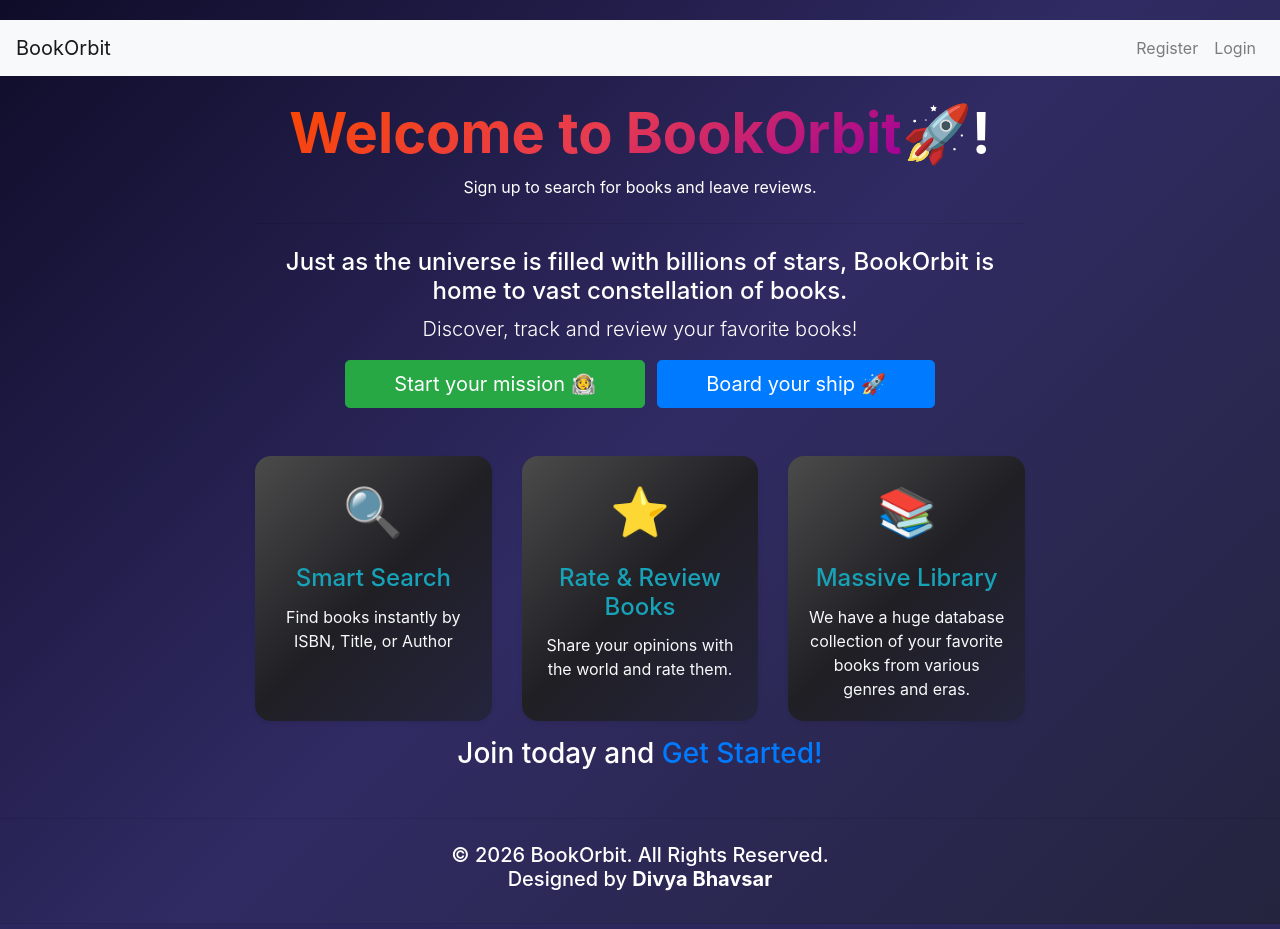
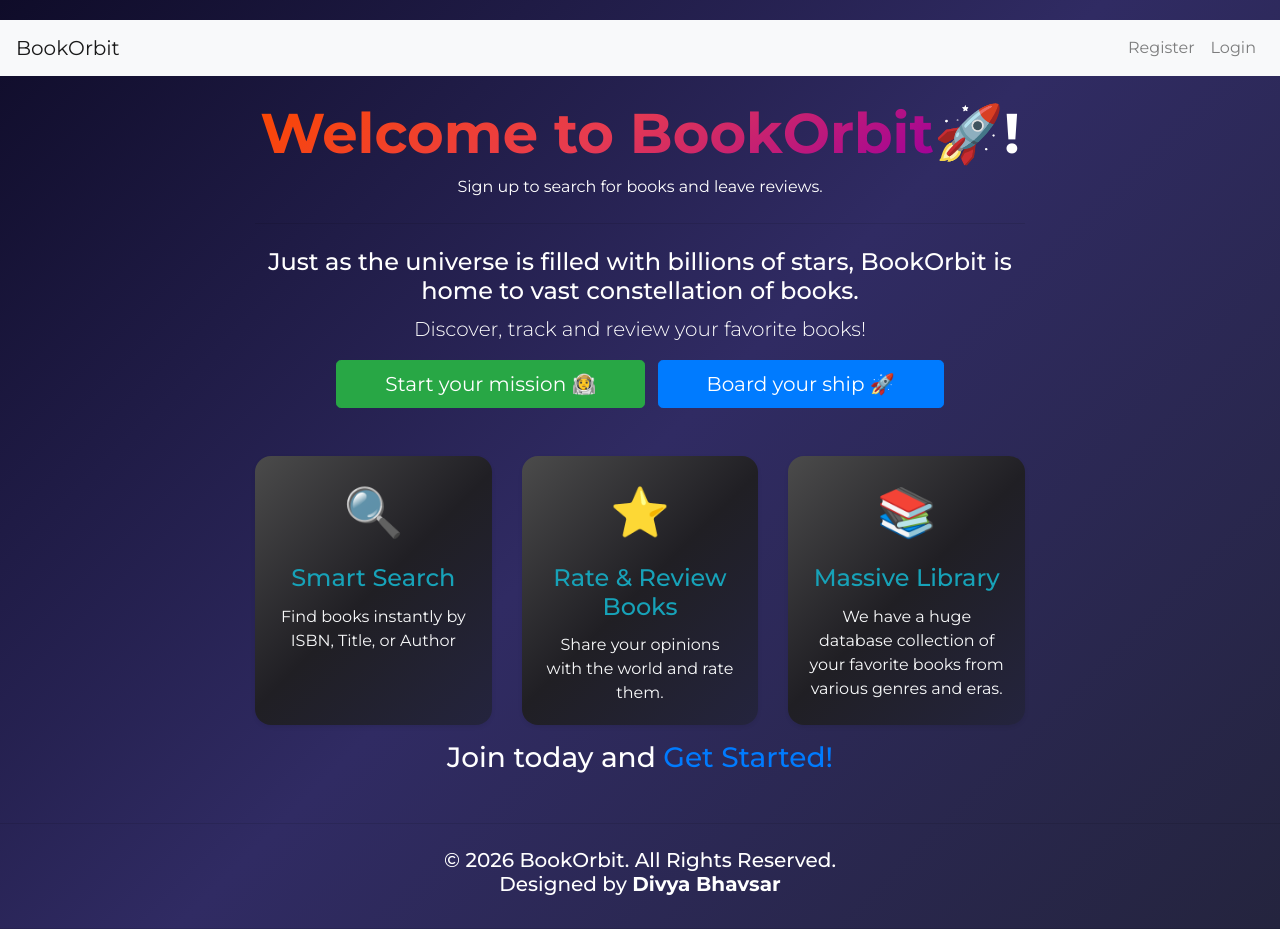
Before and after one commit to Divya-Bhavsar03/ENGO651_Advanced_Geospatial_Labs, a Flask app: page / in a window 1280 px wide. Run offline with Flask 3, Linux system fonts and the light colour scheme; some libraries are stand-ins or nearby versions.

Commit message:
changed font family

```diff
--- a/Lab1/templates/layout.html
+++ b/Lab1/templates/layout.html
@@ -5,11 +5,16 @@
     <meta name="viewport" content="width=device-width, initial-scale=1.0">
     <title>{% block title %}BookOrbit{% endblock %}</title>
     <link rel="stylesheet" href="https://stackpath.bootstrapcdn.com/bootstrap/4.3.1/css/bootstrap.min.css">
+    <link rel="preconnect" href="https://fonts.googleapis.com">
+    <link rel="preconnect" href="https://fonts.gstatic.com" crossorigin>
+    <link href="https://fonts.googleapis.com/css2?family=Montserrat:ital,wght@0,100..900;1,100..900&display=swap" rel="stylesheet">
     <style>
         body { padding-top: 20px;
         background: linear-gradient(135deg, #0f0c29, #302b63, #24243e);
         min-height: 100vh;
-        color: white;}
+        color: white;
+        font-family: 'Montserrat', sans-serif;
+        }
         .container { max-width: 800px; }
         .gradient-text {
         background: linear-gradient(145deg, #fb4700, #E73B50, #9E009B);
```
